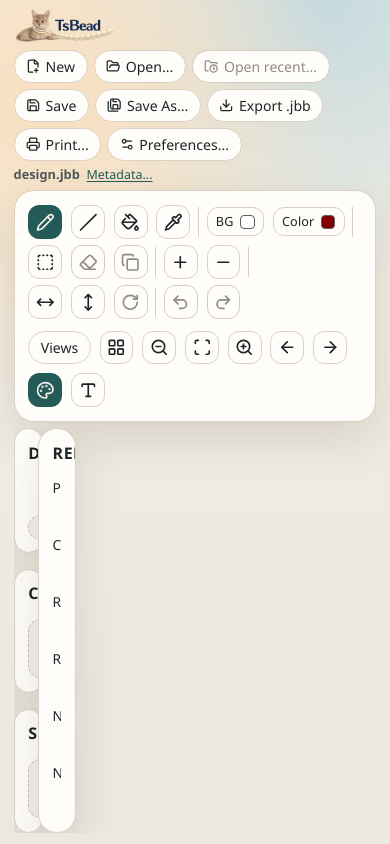
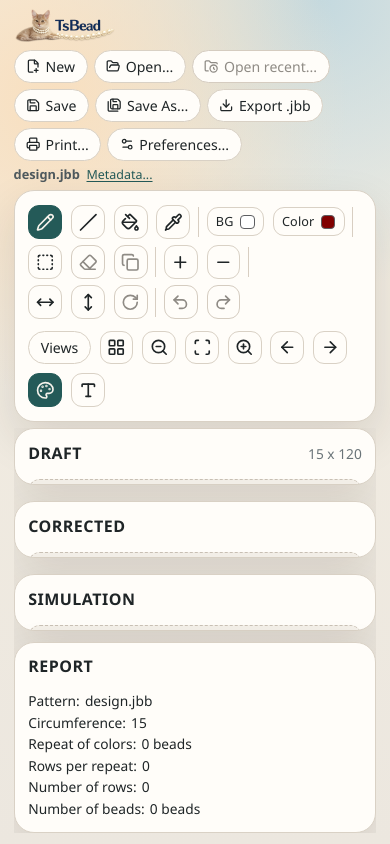
Before and after one commit to cyrilcombe/tsbead, a React (Vite) app: page / in a window 390 px wide. Built offline with nearby package versions, Linux system fonts and the light colour scheme.

Commit message:
fix(ui): improve report layout on iPad portrait

```diff
--- a/src/index.css
+++ b/src/index.css
@@ -368,6 +368,7 @@ h1 {
   font-size: 0.86rem;
   display: grid;
   gap: 0.48rem;
+  align-content: start;
   flex: 1;
   min-height: 0;
   overflow: auto;
@@ -826,6 +827,11 @@ h1 {
     height: auto;
   }
 
+  .preview-with-scrollbar.has-canvas.no-report,
+  .preview-with-scrollbar.has-canvas.has-report {
+    grid-template-columns: 1fr;
+  }
+
   .shared-scrollbar-panel {
     display: none;
   }
```
